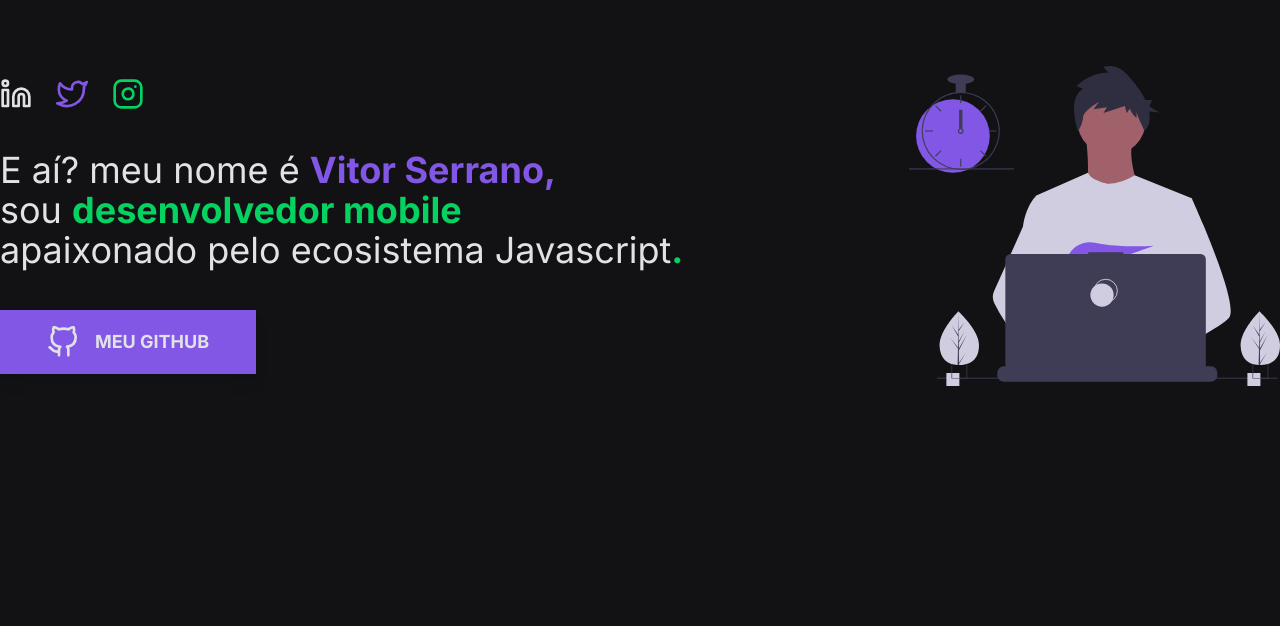
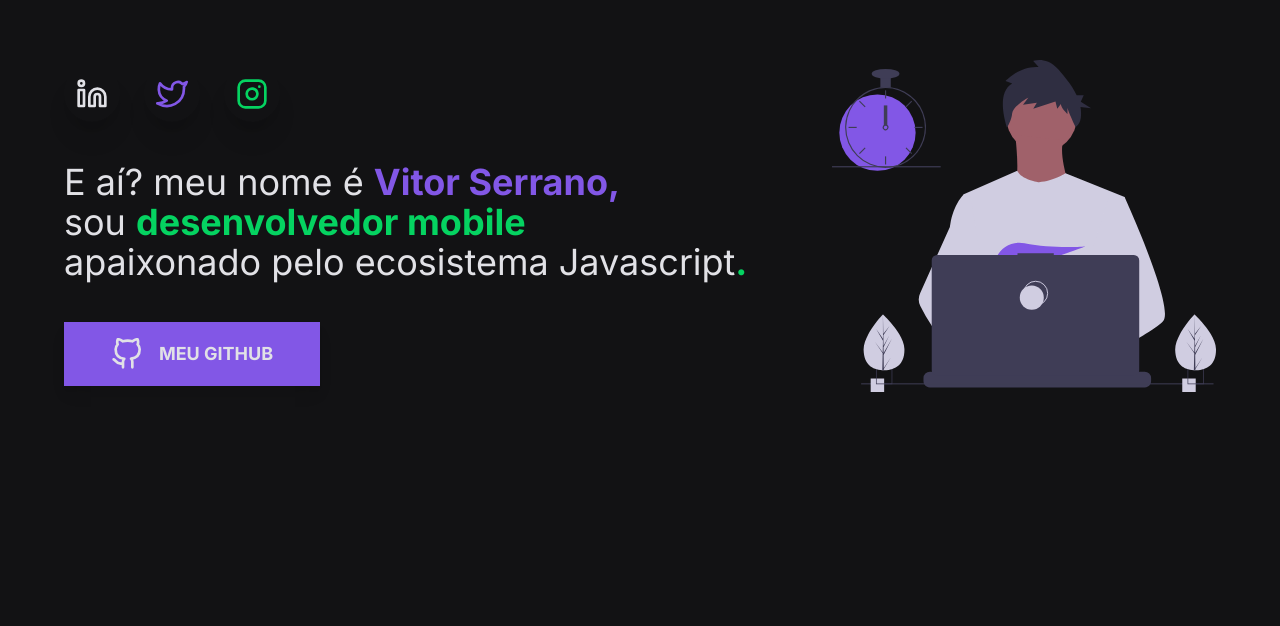
Before and after one commit to vitorserrano/vitorserrano-porfolio, a Next.js app: page / in a window 1280 px wide. Shown: the part 174-800 px from the top of the page. Built offline with nearby package versions, Linux system fonts and the light colour scheme.

Commit message:
:hammer: fix: Refactor Home component

```diff
--- a/src/pages/index.tsx
+++ b/src/pages/index.tsx
@@ -1,59 +1,7 @@
-import Link from 'next/link';
-
-import Icon from '../components/Icon';
-import Button from '../components/Button';
+import Layout from '../components/Layout';
 
 const Home: React.FC = () => {
-  const socialMedia = [
-    {
-      key: String(Math.random()),
-      href: 'https://www.linkedin.com/in/vitor-serrano/',
-      icon: 'FiLinkedin',
-      color: '#e1e1e6',
-    },
-    {
-      key: String(Math.random()),
-      href: 'https://twitter.com/virtuzera',
-      icon: 'FiTwitter',
-      color: '#8257e6',
-    },
-    {
-      key: String(Math.random()),
-      href: 'https://instagram.com/virtuzera',
-      icon: 'FiInstagram',
-      color: '#05D361',
-    },
-  ];
-
-  return (
-    <div className="w-full h-screen bg-background">
-      <div className="max-w-7xl h-screen mx-auto flex flex-col md:flex-row justify-center md:justify-between items-center">
-        <div className="flex flex-col justify-center items-center md:items-start">
-          <div className="flex flex-row gap-6">
-            {socialMedia.map(({ key, href, icon, color }) => (
-              <Link key={key} href={href}>
-                <a className="cursor-pointer hover:opacity-75">
-                  <Icon name={icon} color={color} />
-                </a>
-              </Link>
-            ))}
-          </div>
-
-          <h1 className="text-lg px-4 md:px-0 md:text-4xl mt-10">
-            E aí? meu nome é <strong>Vitor Serrano,</strong> <br />
-            sou <b>desenvolvedor mobile</b> <br />
-            apaixonado pelo ecosistema Javascript
-            <b>.</b>
-          </h1>
-
-          <Button icon="FiGithub" title="Meu GitHub" />
-        </div>
-        <div className="mt-24 md:mt-0">
-          <img className="w-full h-60 md:h-80 lg:h-100" src="/img/dev.svg" />
-        </div>
-      </div>
-    </div>
-  );
+  return <Layout />;
 };
 
 export default Home;
```
